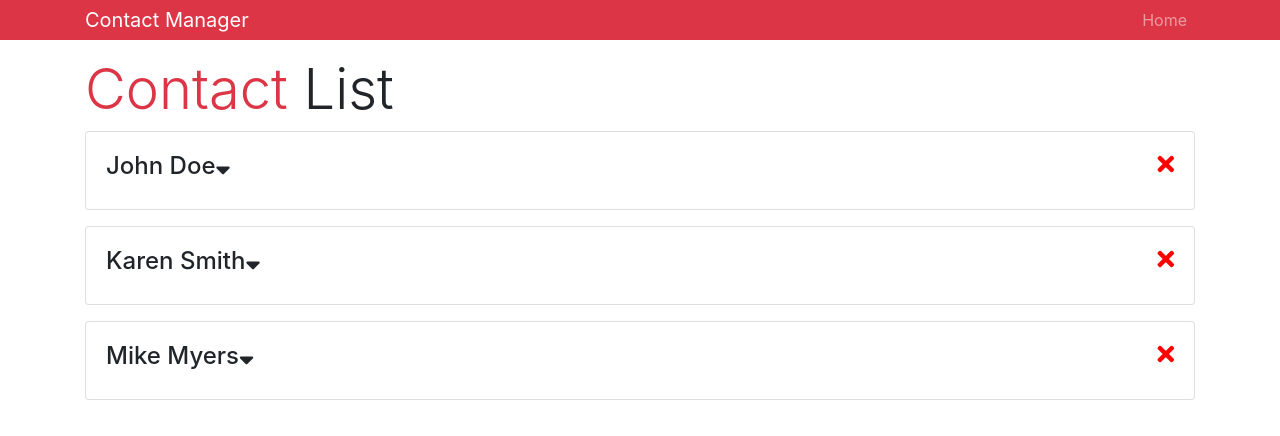
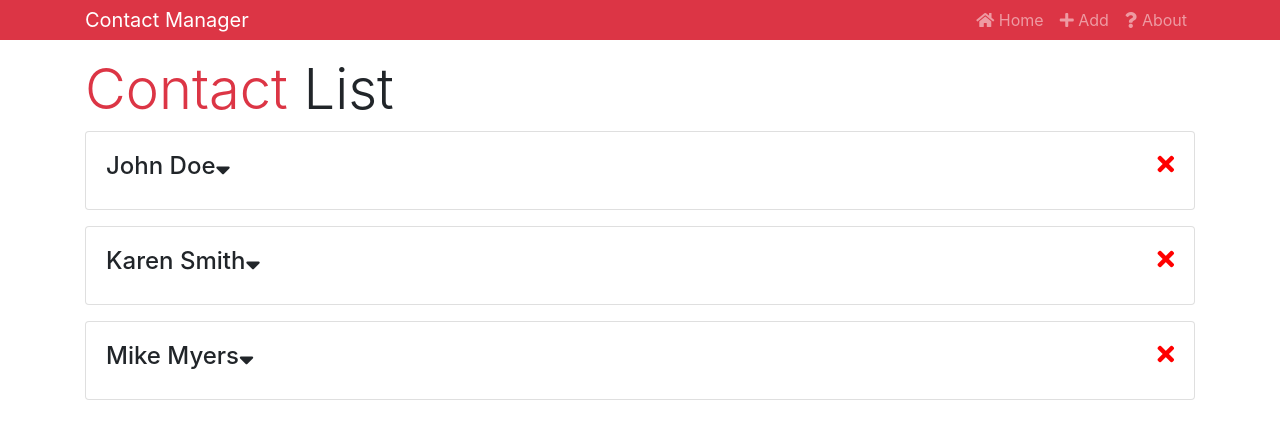
Before and after one commit to T-Wesst/React_Front_Back, a React (Create React App) app in the folder projects/contactmanager/: page / in a window 1280 px wide. Shown: the top 436 px of the page. Built offline with nearby package versions, Linux system fonts and the light colour scheme.

Commit message:
add link

```diff
--- a/projects/contactmanager/src/components/layout/Header.js
+++ b/projects/contactmanager/src/components/layout/Header.js
@@ -1,5 +1,6 @@
-import React from "react";
-import PropTypes from "prop-types";
+import React from 'react';
+import PropTypes from 'prop-types';
+import { Link } from 'react-router-dom';
 const Header = props => {
   const { branding } = props;
   return (
@@ -11,9 +12,19 @@
         <div>
           <ul className="navbar-nav mr-auto">
             <li className="nav-item">
-              <a href="/" className="nav-link">
-                Home
-              </a>
+              <Link to="/" className="nav-link">
+                <i className="fas fa-home" /> Home
+              </Link>
+            </li>
+            <li className="nav-item">
+              <Link to="/contact/add" className="nav-link">
+                <i className="fas fa-plus" /> Add
+              </Link>
+            </li>
+            <li className="nav-item">
+              <Link to="/about" className="nav-link">
+                <i className="fas fa-question" /> About
+              </Link>
             </li>
           </ul>
         </div>
@@ -22,7 +33,7 @@
   );
 };
 Header.defaultProps = {
-  branding: "My App"
+  branding: 'My App'
 };
 Header.propTypes = {
   branding: PropTypes.string.isRequired
```
